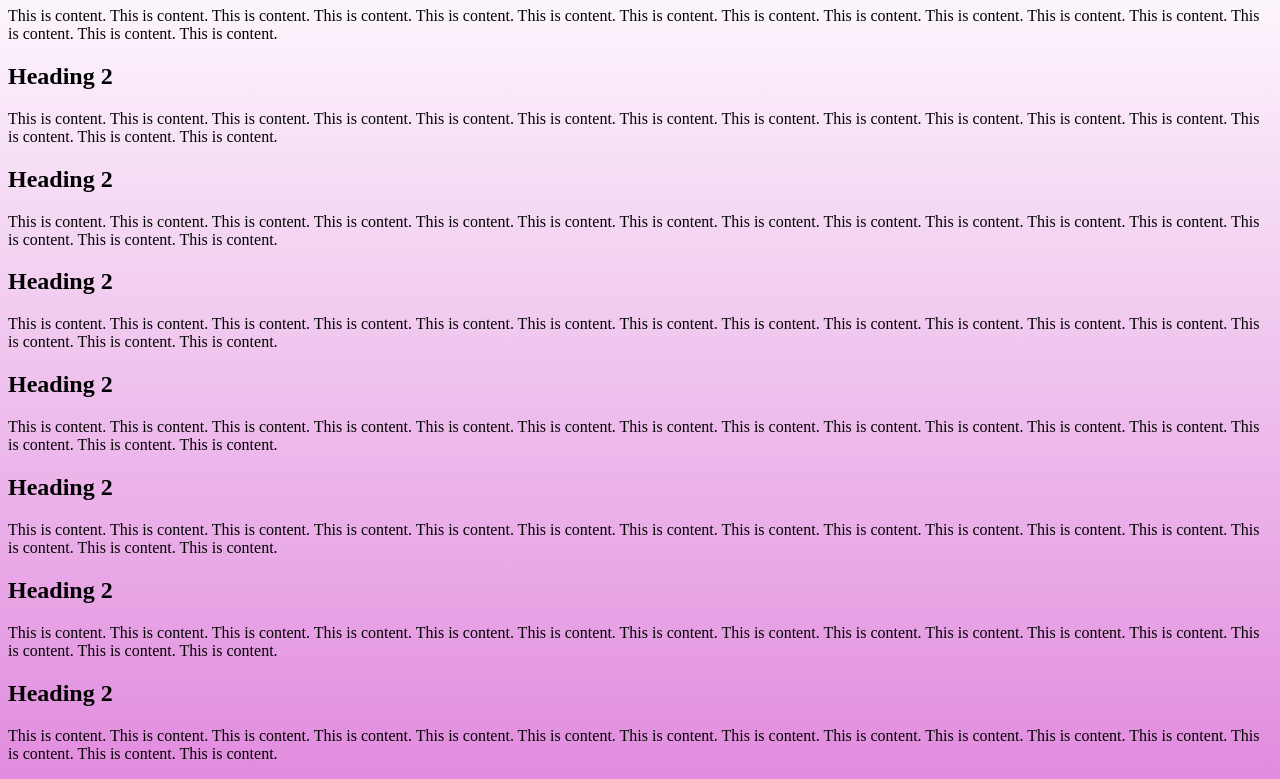
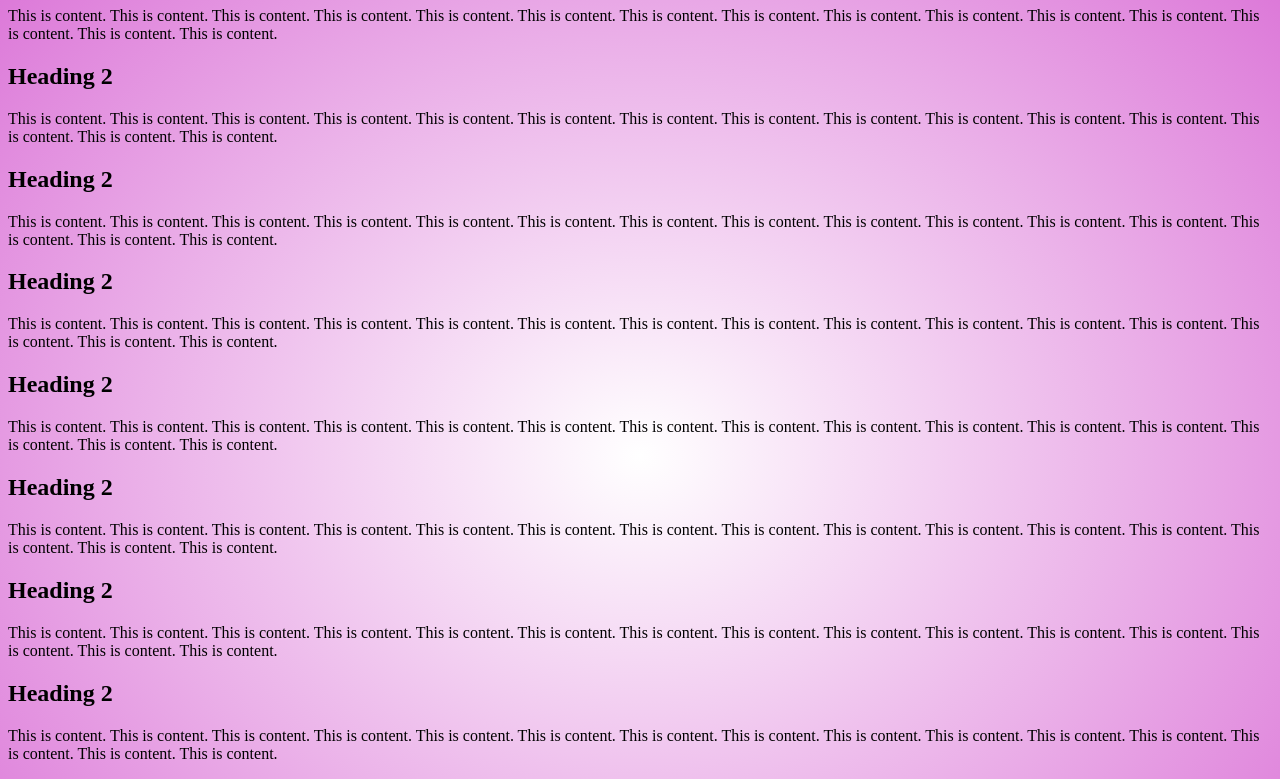
Before and after one commit to Mchungy22/gradientch4, a plain HTML site: page index.html in a window 1280 px wide. Shown: the part 73-852 px from the top of the page. Drawn offline with Linux system fonts and the light colour scheme.

Commit message:
Update index.html

```diff
--- a/index.html
+++ b/index.html
@@ -5,7 +5,7 @@
 <meta charset="utf-8">
 <style>
 body {background-color: #DA70D6;
-    background-image: linear-gradient(to bottom, #FFFFFF, #DA70D6);
+    background-image: radial-gradient(#FFFFFF, #DA70D6);
     background-repeat: no-repeat;
 }
 </style>
```
